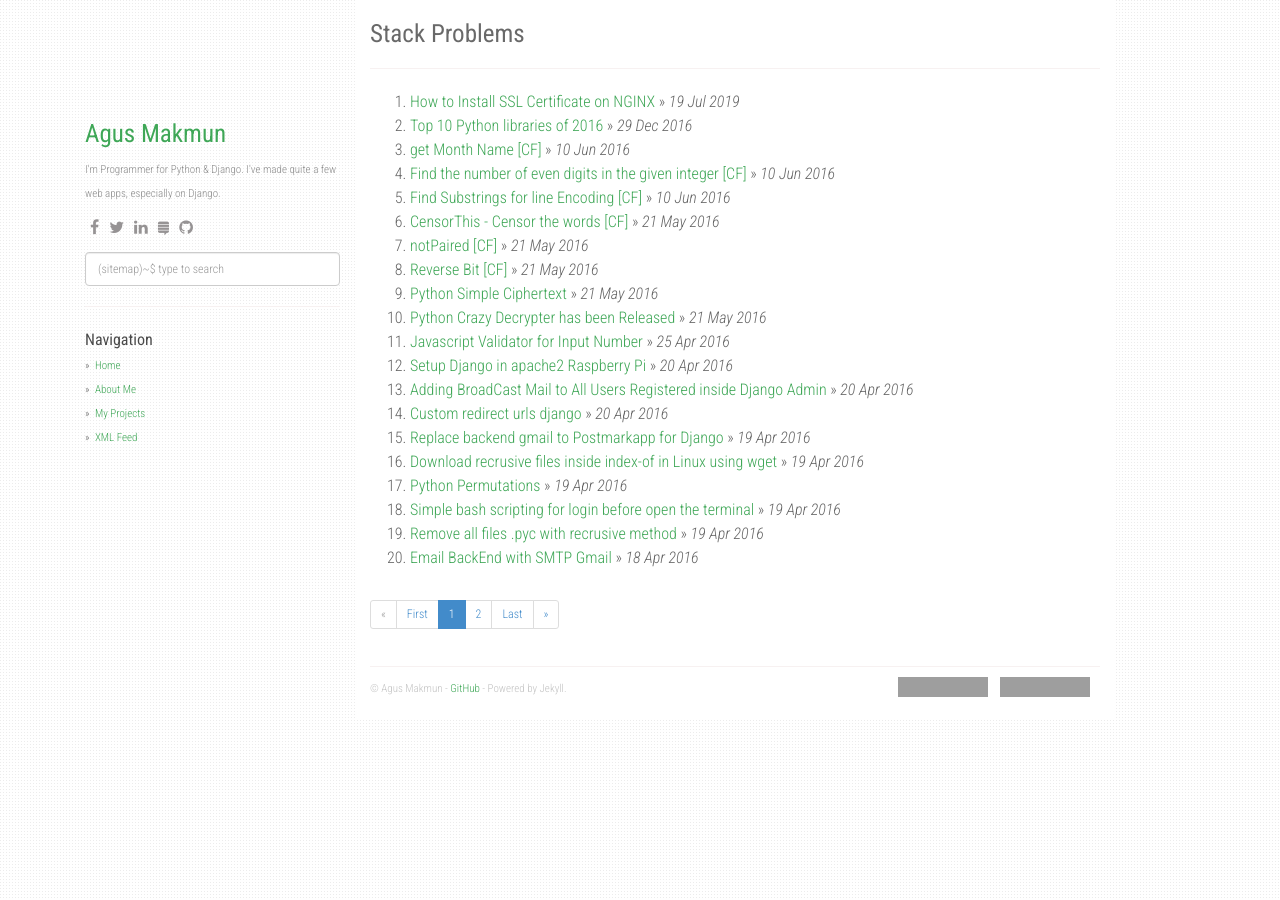
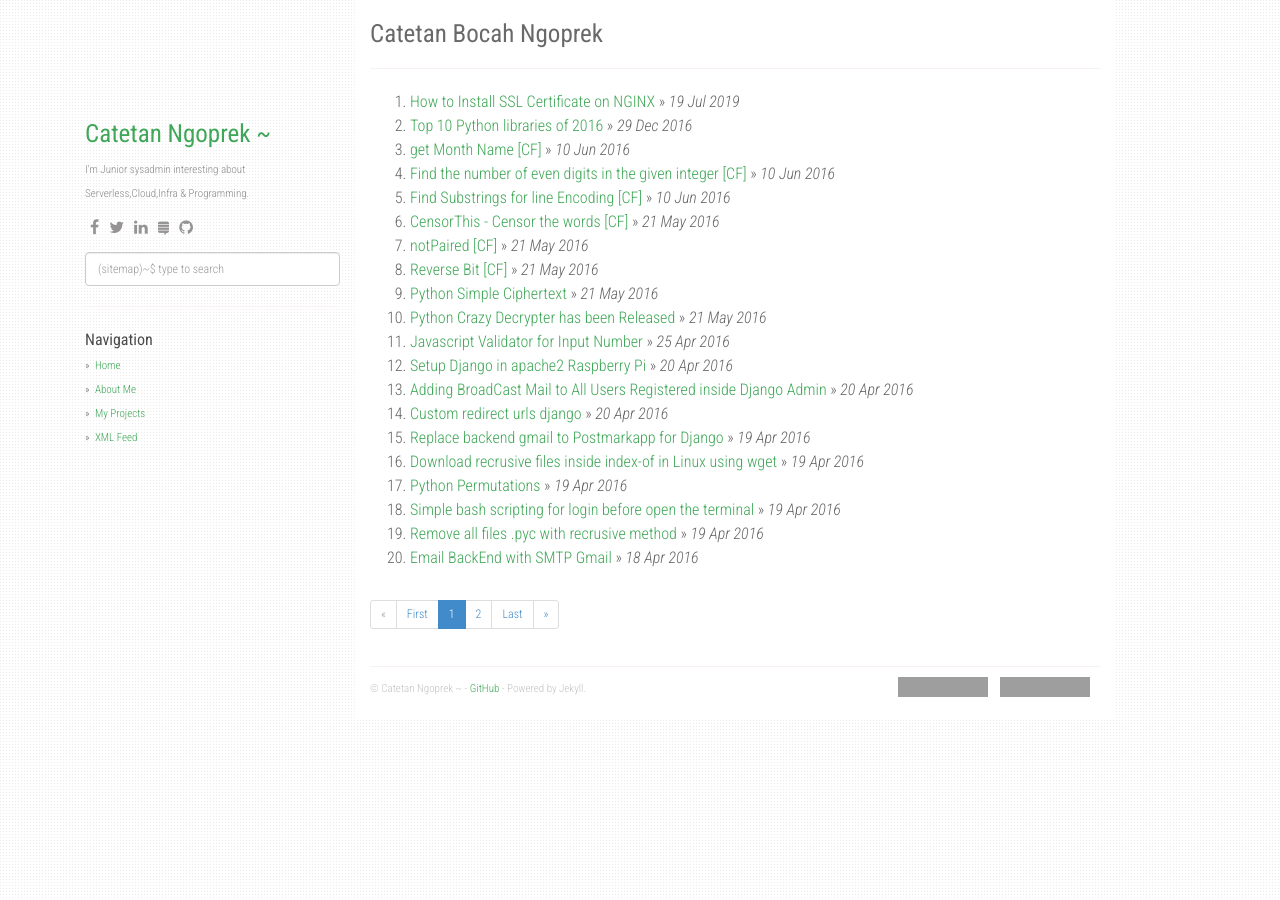
Before and after one commit to ammarun11/ammarun11.github.io, a Jekyll site: the page built from index.html, in a window 1280 px wide. Built offline with Jekyll 4.4.1, drawn with Linux system fonts in a browser that asks for light colours; nearby versions of some CDN libraries; the list of posts is cut into pages by our own code; grey boxes are pictures that could not be loaded.

Commit message:
change author dkk

```diff
--- a/_config.yml
+++ b/_config.yml
@@ -1,9 +1,9 @@
-title: Stack Problems
-description: My Personal Stack Problems
-author: Agus Makmun
-github: https://github.com/agusmakmun
-about: I'm Programmer for Python & Django. I've made quite a few web apps, especially on Django.
-disqus_shortname: stackproblems
+title: Catetan Bocah Ngoprek
+description: My Personal Ngoprek Problems
+author: Catetan Ngoprek ~
+github: https://github.com/ammarun11
+about: I'm Junior sysadmin  interesting about Serverless,Cloud,Infra & Programming.
+disqus_shortname: ngoprek
 google_analytics: UA-XXXXXXXX-Y
 
 enableTags: true
@@ -24,7 +24,7 @@ social:
     - icon: fa-stack-exchange
       link: "#"
     - icon: fa-github
-      link: "https://github.com/agusmakmun"
+      link: "https://github.com/ammarun11"
 
 share:
   twitter_username: github.io
@@ -38,7 +38,7 @@ urls:
     - text: XML Feed
       url: /feed.xml
 
-url: "https://agusmakmun.github.io"
+url: "https://ammarun11.github.io"
 baseurl: ""
 paginate: 20
 per_page: 20
```
Also changed, not shown: README.md.
